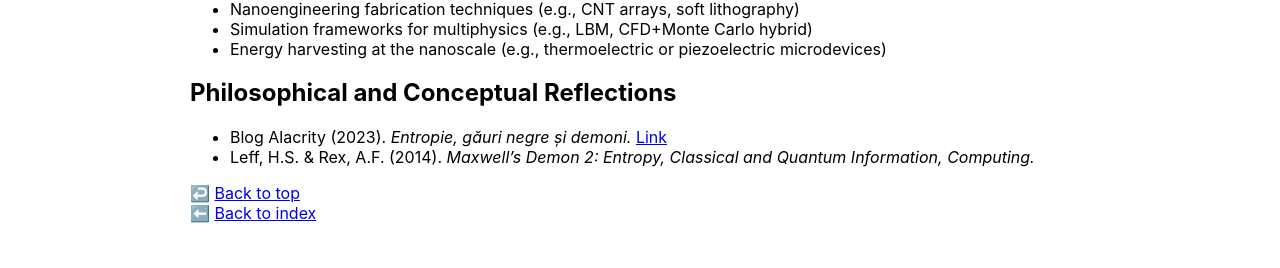
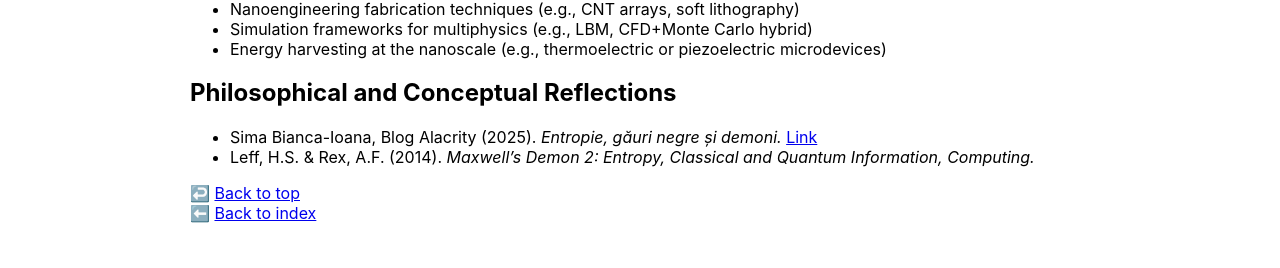
Before and after one commit to gavianu/NanoFlowModel, a Jekyll site: the page built from references/papers.md, in a window 1280 px wide. Shown: the part 1657-1925 px from the top of the page. Built offline with Jekyll 4.4.1, drawn with Linux system fonts in a browser that asks for light colours; our own code applies the rules of GitHub Pages for plain Markdown files.

Commit message:
📚 Update author and date for Blog Alacrity reference in philosophical reflections

```diff
--- a/references/papers.md
+++ b/references/papers.md
@@ -75,7 +75,7 @@ As the project evolves into product-oriented designs or field applications, furt
 
 ## Philosophical and Conceptual Reflections
 
-- Blog Alacrity (2023). _Entropie, găuri negre și demoni._ [Link](https://blog.alacrity.education/entropie-gauri-negre-si-demoni/)
+- Sima Bianca-Ioana, Blog Alacrity (2025). _Entropie, găuri negre și demoni._ [Link](https://blog.alacrity.education/entropie-gauri-negre-si-demoni/)
 - Leff, H.S. & Rex, A.F. (2014). _Maxwell’s Demon 2: Entropy, Classical and Quantum Information, Computing._
 
 ↩️ [Back to top](#)
```
